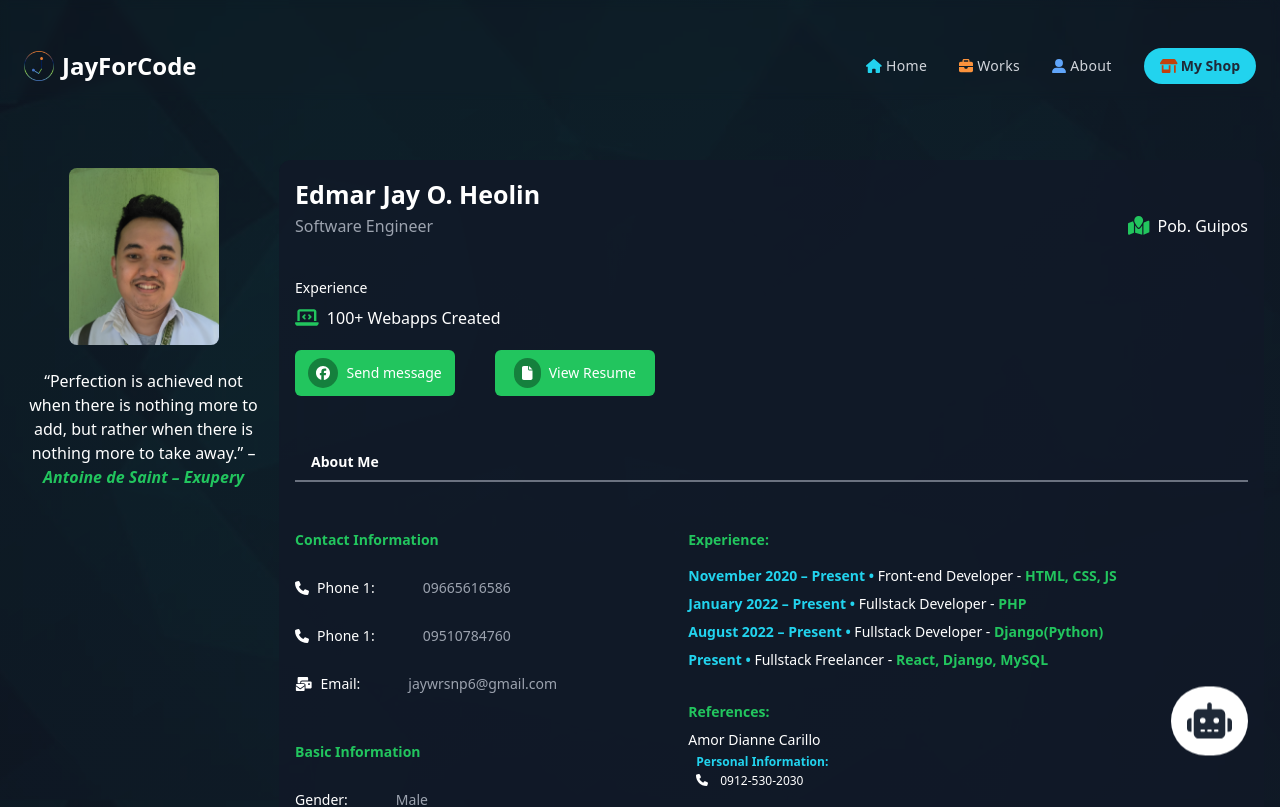
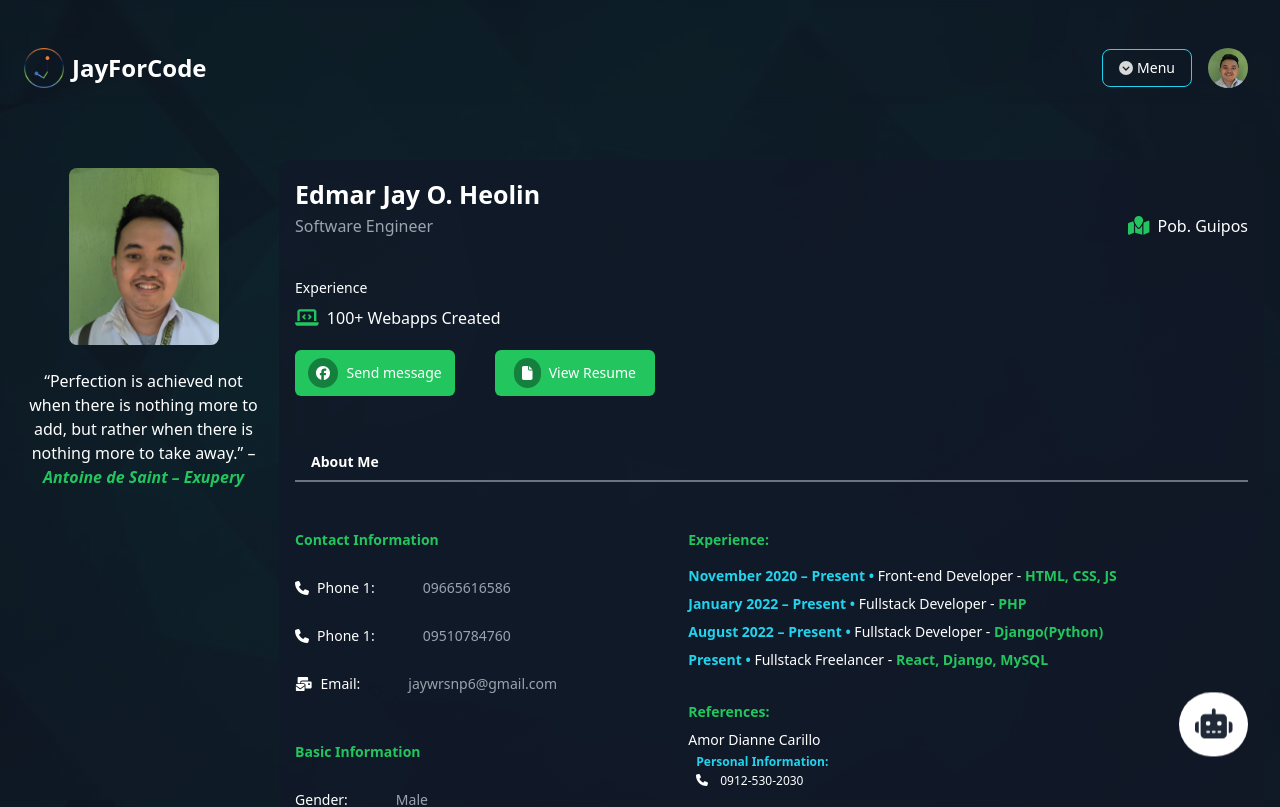
Before and after one commit to edmar-afk/jayFor-Code, a React (Vite) app: page /about in a window 1280 px wide. Shown: the top 807 px of the page. Built offline with nearby package versions, Linux system fonts and the light colour scheme.

Commit message:
new navbar

```diff
--- a/index.html
+++ b/index.html
@@ -6,6 +6,7 @@
     <meta name="viewport" content="width=device-width, initial-scale=1.0" />
     <title>JayForCode</title>
    <link rel="stylesheet" href="src/index.css">
+   <link href="https://cdnjs.cloudflare.com/ajax/libs/flowbite/2.2.1/flowbite.min.css" rel="stylesheet" />
   </head>
   <body class="bg">
 
@@ -13,6 +14,6 @@
 
 
     <script type="module" src="/src/main.jsx"></script>
-
+   <script src="https://cdnjs.cloudflare.com/ajax/libs/flowbite/2.2.1/flowbite.min.js"></script>
   </body>
 </html>
--- a/src/App.jsx
+++ b/src/App.jsx
@@ -3,6 +3,7 @@ import Navbar from './components/Navbar'
 import Footer from './components/Footer'
 
 function App() {
+
 	return (
 		<>
 			<>
--- a/src/components/ChatBot.jsx
+++ b/src/components/ChatBot.jsx
@@ -9,7 +9,7 @@ function ChatBot() {
 				data-tooltip-content="Chatbot not yet Available">
 				<FontAwesomeIcon
 					icon={faRobot}
-					className="text-2xl sm:text-4xl"
+					className="text-2xl sm:text-3xl"
 				/>
 				<Tooltip
 					id="chatBot"
--- a/src/components/NavModal.jsx
+++ b/src/components/NavModal.jsx
@@ -1,8 +1,8 @@
 import { FontAwesomeIcon } from "@fortawesome/react-fontawesome";import { faShop } from "@fortawesome/free-solid-svg-icons";
 import { navLink } from "./data/Links";
 import { Link } from "react-router-dom";
-function NavModal(props) {
-    const toggle = props
+function NavModal() {
+
 	return (
 		<div className="lg:hidden">
 			<div
@@ -19,7 +19,7 @@ function NavModal(props) {
 									key={id}>
 									<Link
 										to={href}
-										onClick={toggle}
+
 										className="block md:px-4 transition hover:text-cyan-400 hover:animate-pulse ">
 										<span className="">
 											<FontAwesomeIcon
--- a/src/components/Navbar.jsx
+++ b/src/components/Navbar.jsx
@@ -1,102 +1,111 @@
-import { FontAwesomeIcon } from "@fortawesome/react-fontawesome";import { faShop } from "@fortawesome/free-solid-svg-icons";
-import { navLink } from "./data/Links";
+import { FontAwesomeIcon } from "@fortawesome/react-fontawesome";import { navLink } from "./data/Links";import { faCircleChevronDown } from "@fortawesome/free-solid-svg-icons";
 import Logo from "../assets/logo.png";
 import { Link } from "react-router-dom";
-import { useState } from "react";
-import NavModal from "./NavModal";
+import me from "../assets/img/favicon.png";
 function Navbar() {
-	const [navBarModal, setNavBarModal] = useState(false);
-
-	function hideNavModal() {
-		setNavBarModal(false);
-	}
-
 	return (
 		<>
 			<nav className="z-10 w-full fixed backdrop-blur-sm top-0">
 				<div className="max-w-7xl mx-auto px-6 md:px-12 xl:px-6">
-					<div className="flex flex-wrap items-center justify-between py-2 gap-6 md:py-4 md:gap-0 relative mt-8">
-						<div className="relative z-20 w-full flex justify-between lg:w-max md:px-0 ">
+					<div className="flex flex-row items-center justify-between py-2 md:py-4 md:gap-0 mt-8">
+						<div className="z-20 flex justify-between lg:w-max md:px-0 ">
 							<Link
 								to={"/"}
 								aria-label="logo"
 								className="flex space-x-2 items-center ">
 								<img
 									src={Logo}
-									width="30"
+									width="40"
 									alt=""
 								/>
-								<span className="text-2xl font-bold text-white ">JayForCode</span>
+								<span className="text-lg sm:text-2xl font-bold text-white hidden sm:block">JayForCode</span>
 							</Link>
-
-							<div className="relative flex items-center lg:hidden max-h-10 ">
-								<label
-									role="button"
-									onClick={() => {
-										setNavBarModal(!navBarModal);
-									}}
-									htmlFor="toggle_nav"
-									aria-label="humburger"
-									id="hamburger"
-									className="relative  p-6 -mr-6 ">
-									<div
-										aria-hidden="true"
-										id="line"
-										className="m-auto h-0.5 w-5 rounded bg-gray-300 transition duration-300 "></div>
-									<div
-										aria-hidden="true"
-										id="line2"
-										className="m-auto mt-2 h-0.5 w-5 rounded bg-gray-300 transition duration-300 "></div>
-								</label>
-							</div>
 						</div>
 
-						{navBarModal && <NavModal toggle={hideNavModal} />}
+						<div className="flex flex-row flex-wrap items-center">
+							<div className="flex items-center md:order-1 sm:mx-2">
+								<button
+									type="button"
+									data-dropdown-toggle="language-dropdown-menu"
+									className="inline-flex items-center font-medium justify-center px-4 py-2 text-sm border border-cyan-400 hover:bg-cyan-400 text-white rounded-lg cursor-pointer hover:text-black duration-300">
+									<FontAwesomeIcon
+										icon={faCircleChevronDown}
+										className="mr-1 animate-pulse"
+									/>{" "}
+									Menu
+								</button>
 
 								<div
-							className="flex-col z-20 flex-wrap gap-6 p-8 rounded-3xl border shadow-gray-600/10 justify-end w-full invisible opacity-0 translate-y-1  absolute top-full left-0 transition-all duration-300 scale-95 origin-top
-                            lg:relative lg:scale-100 lg:peer-checked:translate-y-0 lg:translate-y-0 lg:flex lg:flex-row lg:items-center lg:gap-0 lg:p-0 lg:bg-transparent lg:w-7/12 lg:visible lg:opacity-100 lg:border-none
-                             lg:shadow-none
-                            shadow-none bg-gray-800 border-gray-700 ">
-							<div className="text-gray-300 lg:pr-4 lg:w-auto w-full lg:pt-0 ">
-								<ul className="tracking-wide font-medium lg:text-sm flex-col flex lg:flex-row gap-6 lg:gap-0 ">
-									{navLink.map((link) => {
-										const { id, icon, color, name, href } = link;
+									className="z-50 hidden my-4 mx-4 text-base list-none divide-y divide-gray-100 rounded-lg shadow bg-gray-700"
+									id="language-dropdown-menu">
+									<ul
+										className="py-2 font-medium"
+										role="none">
+										{navLink.map((links) => {
+											const { id, name, icon, color, href } = links;
 											return (
-											<li
-												className="hover:scale-110 duration-300"
-												key={id}>
+												<li key={id}>
 													<Link
 														to={href}
-													className="block md:px-4 transition hover:text-cyan-400 hover:animate-pulse ">
-													<span className="">
+														className="block px-6 mr-6 py-2 text-sm text-gray-400 hover:bg-gray-600 hover:text-white"
+														role="menuitem">
+														<div className="inline-flex items-center">
 															<FontAwesomeIcon
 																icon={icon}
-															className={color}
-														/>{" "}
+																className={`mr-2 ani ${color}`}
+															/>
 															{name}
-													</span>
+														</div>
 													</Link>
 												</li>
 											);
 										})}
 									</ul>
 								</div>
+							</div>
 
-							<div className="mt-12 lg:mt-0 ">
-								<Link
-									to="/shop"
-									className="relative flex h-9 w-full items-center justify-center px-4 before:absolute before:inset-0 before:rounded-full before:bg-cyan-400 before:transition before:duration-300 hover:before:scale-105 hover:bg-transparent active:duration-75 active:before:scale-95 sm:w-max ">
-									<span className="relative text-sm font-semibold text-white ">
-										<span className="text-gray-800 hover:text-white duration-300 font-bold">
-											<FontAwesomeIcon
-												icon={faShop}
-												className="text-orange-700"
-											/>{" "}
-											My Shop
-										</span>
-									</span>
-								</Link>
+							<div className="md:order-2 mx-3 sm:mx-2">
+								<button
+									type="button"
+									className="flex text-sm bg-gray-800 rounded-full focus:ring-1 focus:ring-cyan-300 hover:scale-110 duration-300"
+									id="user-menu-button"
+									data-dropdown-toggle="user-dropdown"
+									data-dropdown-placement="bottom">
+									<span className="sr-only">Open user menu</span>
+									<img
+										className="w-10 h-10 rounded-full"
+										src={me}
+										alt="user photo"
+									/>
+								</button>
+
+								<div
+									className="z-50 hidden my-4 text-base list-none divide-y rounded-lg shadow bg-gray-700 divide-gray-600"
+									id="user-dropdown">
+									<div className="px-4 py-3">
+										<span className="block text-sm text-white">Edmar Jay O. Heolin</span>
+										<span className="block text-sm truncate text-gray-400">jaywrsnp6@gmail.com</span>
+									</div>
+									<ul
+										className="py-2"
+										aria-labelledby="user-menu-button">
+										<li>
+											<p className="block px-4 py-2 text-sm hover:bg-gray-600 text-gray-200 hover:text-white">
+												Views: 87
+											</p>
+										</li>
+										<li>
+											<p className="block px-4 py-2 text-sm hover:bg-gray-600 text-gray-200 hover:text-white">
+												Likes: 90
+											</p>
+										</li>
+										<li>
+											<p className="block px-4 py-2 text-sm hover:bg-gray-600 text-gray-200 hover:text-white">
+												Rate: 5
+											</p>
+										</li>
+									</ul>
+								</div>
 							</div>
 						</div>
 					</div>
--- a/src/components/data/Links.jsx
+++ b/src/components/data/Links.jsx
@@ -1,4 +1,10 @@
-import { faHouse } from "@fortawesome/free-solid-svg-icons";import { faBriefcase } from "@fortawesome/free-solid-svg-icons";import { faUserAlt } from "@fortawesome/free-solid-svg-icons";import { faLinkedin } from "@fortawesome/free-brands-svg-icons";import { faFacebook } from "@fortawesome/free-brands-svg-icons";import { faGithub } from "@fortawesome/free-brands-svg-icons";import { faPhone } from "@fortawesome/free-solid-svg-icons";
+import { faHouse } from "@fortawesome/free-solid-svg-icons";import { faBriefcase } from "@fortawesome/free-solid-svg-icons";
+import { faShop } from "@fortawesome/free-solid-svg-icons";
+import { faUserAlt } from "@fortawesome/free-solid-svg-icons";
+import { faLinkedin } from "@fortawesome/free-brands-svg-icons";
+import { faFacebook } from "@fortawesome/free-brands-svg-icons";
+import { faGithub } from "@fortawesome/free-brands-svg-icons";
+import { faPhone } from "@fortawesome/free-solid-svg-icons";
 import { faSmile } from "@fortawesome/free-solid-svg-icons";
 import { faAngry } from "@fortawesome/free-solid-svg-icons";
 import { faFrown } from "@fortawesome/free-solid-svg-icons";
@@ -17,6 +23,7 @@ export const navLink = [
 	{ id: 1, icon: faHouse, name: "Home", color: "text-cyan-400", href: "/" },
 	{ id: 2, icon: faBriefcase, name: "Works", color: "text-orange-400", href: "/works" },
 	{ id: 3, icon: faUserAlt, name: "About", color: "text-blue-400", href: "/about" },
+	{ id: 4, icon: faShop, name: "Shop", color: "text-orange-400", href: "/shop" },
 ];
 export const socialLinks = [
 	{ id: 1, name: "Facebook", icon: faFacebook, link: "https://www.facebook.com/jayjanezkieO3" },
```
Lines whose indentation alone changed are shown as unchanged.
